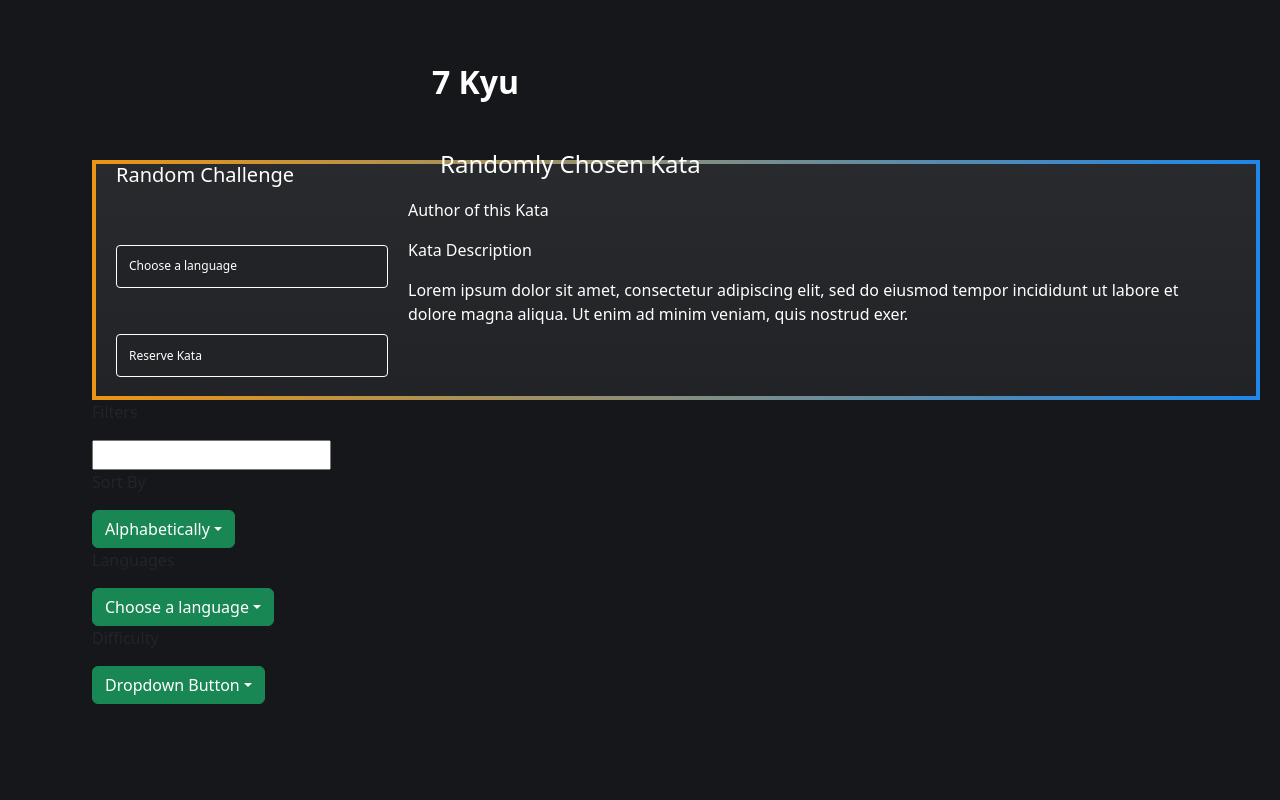
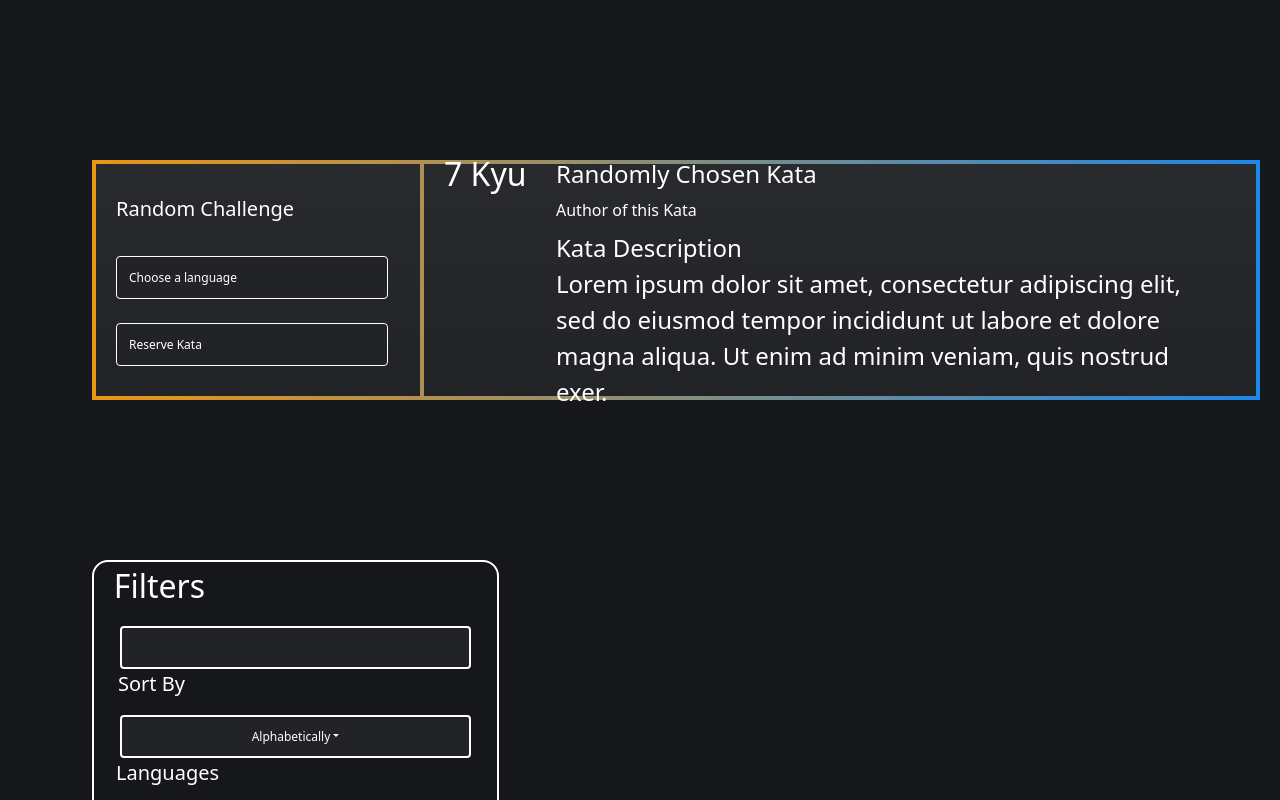
Before and after one commit to Presued/codewarssprint, a React (Create React App) app: page /RandomComponent in a window 1280 px wide. Shown: the top 800 px of the page. Built offline with nearby package versions, Linux system fonts and the light colour scheme.

Commit message:
comment images

```diff
--- a/src/Components/FooterComponent/FooterComponent.tsx
+++ b/src/Components/FooterComponent/FooterComponent.tsx
@@ -1,8 +1,8 @@
 import React from 'react';
 import './FooterComponent.css';
-import GitHubIcon from '../../assets/github.png';
-import LinkedInIcon from '../../assets/linkedin.png';
-import TwitterIcon from '../../assets/twitter.png';
+// import GitHubIcon from '../../assets/github.png';
+// import LinkedInIcon from '../../assets/linkedin.png';
+// import TwitterIcon from '../../assets/twitter.png';
 
 
 
@@ -13,9 +13,9 @@ const Footer: React.FC = () => {
                 © 2023 CodeStack Academy Day Class
             </div>
             <div className="right">
-                <GitHubIcon />
+                {/* <GitHubIcon />
                 <LinkedInIcon />
-                <TwitterIcon />
+                <TwitterIcon /> */}
             </div>
         </div>
     );
--- a/src/Components/HeaderComponent/HeaderComponent.tsx
+++ b/src/Components/HeaderComponent/HeaderComponent.tsx
@@ -1,7 +1,7 @@
 import React from 'react';
 import './HeaderComponent.css'
 import logo from '../../assets/CodeReserve.png';
-import logout from '../../assets/Log Out.png'
+import logout from '../../assets/logout.png';
 
 const Header: React.FC = () => {
     return (
--- a/src/Components/RandomComponent/RandomComponent.css
+++ b/src/Components/RandomComponent/RandomComponent.css
@@ -1,11 +1,15 @@
+body {
+    background-color: black;
+}
+
 .randomCard {
-    background-image: linear-gradient( #292A2D, #222327);
+    background-image: linear-gradient(#292A2D, #222327);
     height: 15rem;
     width: 73rem;
     color: white;
     border-width: 4px;
     border-style: solid;
-    border-image: linear-gradient(to right, #EB9514 , #1F87E7) 1;
+    border-image: linear-gradient(to right, #EB9514, #1F87E7) 1;
     display: flex;
     align-items: center;
 }
@@ -13,6 +17,7 @@
 .randomContainer {
     margin-top: 10rem;
     margin-left: 5rem;
+    height: 100rem;
 }
 
 .randomTitle {
@@ -23,16 +28,12 @@
 }
 
 .randomFirstRow {
-    width: 21rem;
-    height: 15rem;
-}
-
-.randomFirstCol {
     height: 15rem;
     border-right: solid 4px #AC9156;
     display: flex;
     justify-content: center;
     flex-direction: column;
+    padding-right: 2rem;
 }
 
 .languageBtn {
@@ -60,20 +61,139 @@
     font-size: 12px;
 }
 
-.randomKataRow {
-    display: flex;
-    width: 50rem;
-    margin-bottom: 10rem;
+.kyuNum {
+    margin-left: 2rem !important;
+    width: 7rem;
+    margin: 0%;
+    font-size: 32px;
 }
 
-.kyuNum {
-    margin-left: 1.5rem;
-    font-size: 32px;
-    font-weight: bold;
+.kyuCol {
+    display: flex;
+    align-items: center;
+}
+
+.kataDiv {
+    margin-left: 9rem;
+    width: 40rem;
+}
+
+.descriptionTitle {
+    font-size: 24px;
+    margin: 0%;
+}
+
+.descTitle {
+    margin: 0%;
+    font-size: 24px;
+}
+
+.authorTitle {
+    font-size: 16px;
+    margin: 0%;
+    margin-bottom: 0.5rem !important;
 }
 
 .randomKata {
     font-size: 24px;
-    margin-top: 2.5rem;
-    margin-left: 2rem;
+    margin: 0%;
 }
+
+/* SearchComponent */
+
+.filterTitle {
+    margin-right: 17rem;
+    font-size: 32px;
+    color: white;
+}
+
+.searchComponent {
+    margin-top: 10rem;
+    width: 407px;
+    height: 509px;
+    background-color: #16171B;
+    border: 2px solid white;
+    border-radius: 1rem;
+    text-align: center;
+}
+
+.inputBox {
+    width: 351px;
+    height: 43px;
+    background-color: #222327;
+    border-radius: 4px;
+    border: 2px solid white;
+    font-size: 25px;
+}
+
+.sortTitle {
+    margin-right: 18rem;
+    font-size: 20px;
+    color: white;
+}
+
+.dropdownBox {
+    width: 351px;
+    height: 43px;
+    background-color: #222327;
+    border-radius: 4px;
+    border: 2px solid white;
+    font-size: 12px;
+    color: white;
+}
+
+.lanuageTitle {
+    margin-right: 16rem;
+    font-size: 20px;
+    color: white;
+}
+
+.diffTitle {
+    margin-right: 17rem;
+    font-size: 20px;
+    color: white;
+}
+
+.dropdownItem {
+    color: white;
+    text-decoration: none;
+    margin-bottom: 10px;
+    margin-top: 5px;
+    display: block;
+}
+
+.placeHolder {
+    text-align: left !important;
+}
+
+.dropdownMenu {
+    position: absolute;
+    background-color: #222327;
+    width: 351px;
+    height: 6rem;
+    box-shadow: 0px 8px 16px 0px rgba(0, 0, 0, 0.2);
+    z-index: 1;
+}
+
+.dropdownMenuLang {
+    position: absolute;
+    background-color: #222327;
+    width: 351px;
+    height: 10.5rem;
+    box-shadow: 0px 8px 16px 0px rgba(0, 0, 0, 0.2);
+    z-index: 1;
+}
+
+.dropdownMenuKyu {
+    position: absolute;
+    background-color: #222327;
+    width: 351px;
+    height: 10rem;
+    box-shadow: 0px 8px 16px 0px rgba(0, 0, 0, 0.2);
+    z-index: 1;
+}
+
+.dropdown {
+    position: relative;
+    display: inline-block;
+}
```
Also changed, not shown: src/assets/logout.png (renamed from src/assets/Log Out.png).
